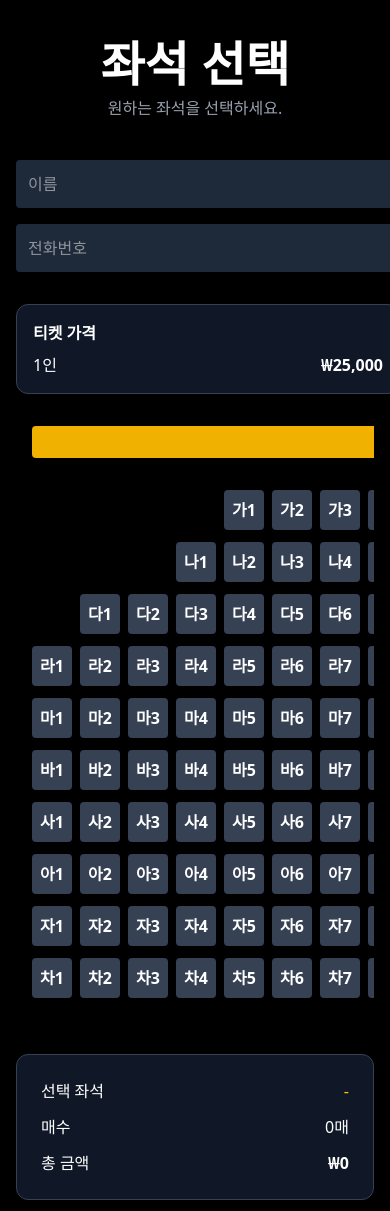
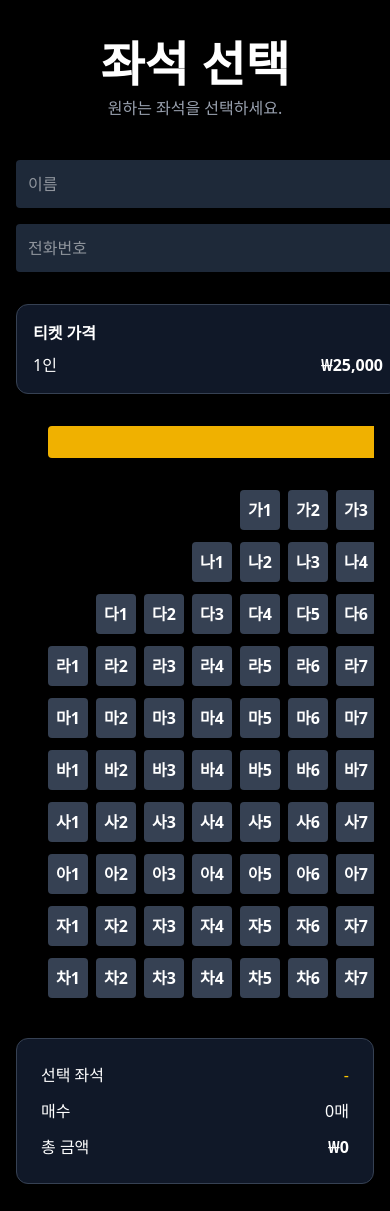
Before and after one commit to dokteukdance-academy/dokteuk-ticket, a Next.js app: page /reserve in a window 390 px wide. Shown: the top 1211 px of the page. Built offline with nearby package versions, Linux system fonts and the light colour scheme; no server answers; the database is empty.

Commit message:
fix mobile seat layout

```diff
--- a/src/components/Seat.tsx
+++ b/src/components/Seat.tsx
@@ -21,8 +21,14 @@ type SeatProps = {
       <button
         disabled={isDisabled}
         onClick={onClick}
-        className={`
-          h-10 w-10 rounded font-semibold transition
+   className={`
+  h-10
+  w-10
+  min-w-10
+  flex-shrink-0
+  rounded
+  font-semibold
+  transition
 
           ${
             blocked
--- a/src/components/SeatMap.tsx
+++ b/src/components/SeatMap.tsx
@@ -17,7 +17,7 @@ export default function SeatMap({
   onSelect,
 }: Props) {
   const renderBlock = (block: string[][]) => (
-    <div className="flex flex-col gap-3">
+    <div className="flex flex-col gap-3 flex-shrink-0">
       {block.map((row, rowIndex) => (
         <div key={rowIndex} className="flex gap-2">
           {row.map((seat, index) => {
@@ -48,13 +48,13 @@ export default function SeatMap({
   );
 
   return (
-    <div className="w-full overflow-x-auto pb-4">
-      <div className="inline-block pl-4 pr-10">
-        <div className="mb-8 w-full h-8 rounded bg-yellow-500 flex items-center justify-center text-black font-bold">
+    <div className="w-full overflow-x-scroll overflow-y-hidden">
+      <div className="inline-flex flex-col px-8">
+        <div className="mb-8 h-8 min-w-[860px] rounded bg-yellow-500 flex items-center justify-center text-black font-bold">
           STAGE
         </div>
 
-        <div className="flex gap-10">
+        <div className="flex gap-10 min-w-[860px]">
           {renderBlock(seatBlocks.left)}
           {renderBlock(seatBlocks.center)}
           {renderBlock(seatBlocks.right)}
```
